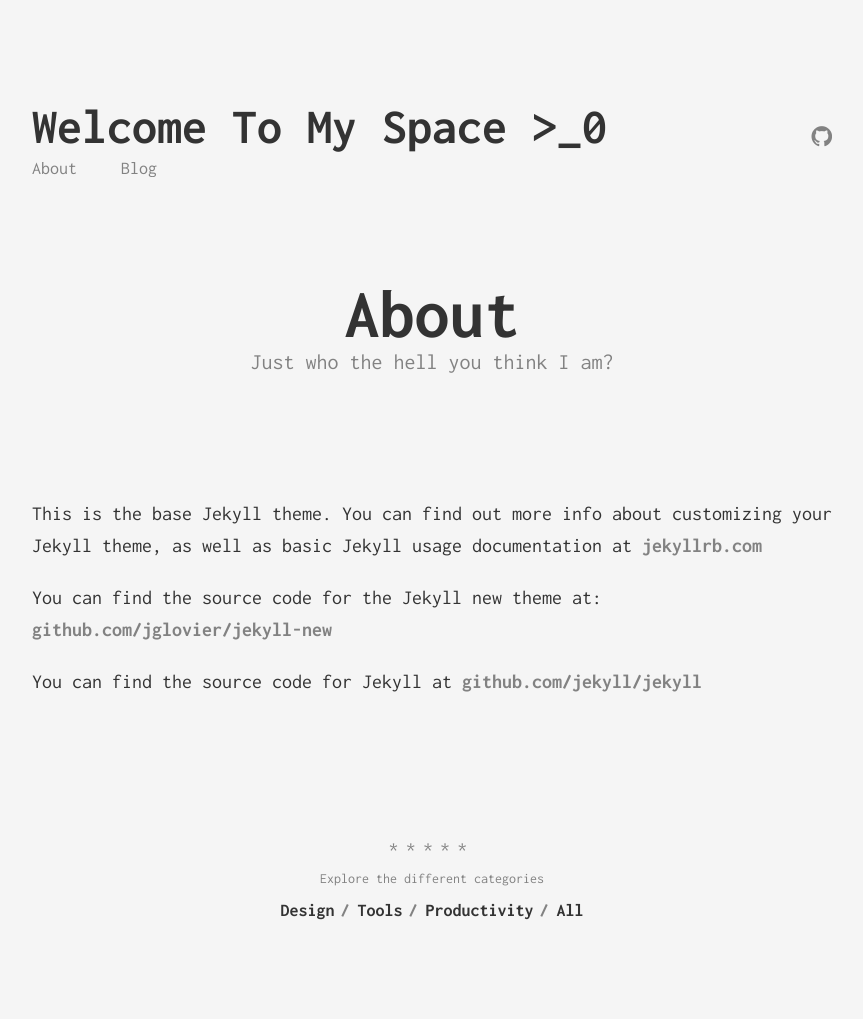
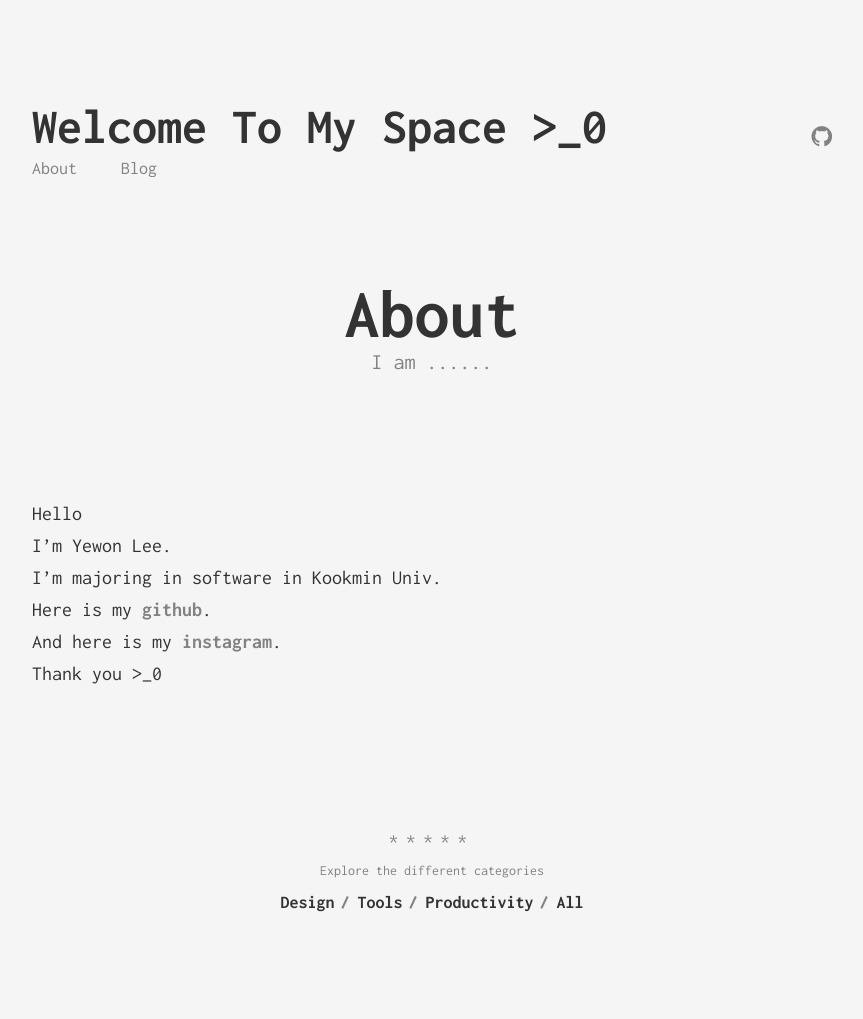
Before and after one commit to scarletYewon/scarletYewon.github.io, a Jekyll site: the page built from about.md, in a window 1280 px wide. Shown: the whole page, without its empty margins (208-1071 px from the left). Built offline with Jekyll 4.4.1, drawn with Linux system fonts in a browser that asks for light colours.

Commit message:
about 수정

```diff
--- a/_includes/header.html
+++ b/_includes/header.html
@@ -1,5 +1,6 @@
 <header class="header">
     <link rel="icon" href="/assets/favicon.ico/favicon.ico" type="image/x-icon" sizes="16x16">
+<!--    <link rel="icon" href="/assets/img/favicon.ico" type="image/x-icon" sizes="16x16">-->
     <div class="navigation">
         <a href="/" class="logo">{{ site.title }}</a>
 
--- a/about.md
+++ b/about.md
@@ -1,12 +1,13 @@
 ---
 layout: page
 title: About
-subtitle: Just who the hell you think I am?
+subtitle: I am ......
 permalink: /about/
 ---
 
-This is the base Jekyll theme. You can find out more info about customizing your Jekyll theme, as well as basic Jekyll usage documentation at [jekyllrb.com](http://jekyllrb.com/)
-
-You can find the source code for the Jekyll new theme at: [github.com/jglovier/jekyll-new](https://github.com/jglovier/jekyll-new)
-
-You can find the source code for Jekyll at [github.com/jekyll/jekyll](https://github.com/jekyll/jekyll)
+Hello<br/>
+I'm Yewon Lee.<br/>
+I'm majoring in software in Kookmin Univ.<br/>
+Here is my [github](https://github.com/scarletYewon).<br/>
+And here is my [instagram](https://www.instagram.com/whenweallfallasleepwhered0weg0/).<br/>
+Thank you >_0
--- a/index.html
+++ b/index.html
@@ -3,8 +3,9 @@
 title: Len's Blog
 subtitle: eureka project final assignment
 sitemap:
-  priority: 0.9
+priority: 0.9
 ---
+
 <ul class="list-posts">
     {% for post in site.posts %}
         <li class="post-teaser">
```
Also changed, not shown: _config.yml (line endings or trailing spaces), assets/img/favicon.ico (added).
